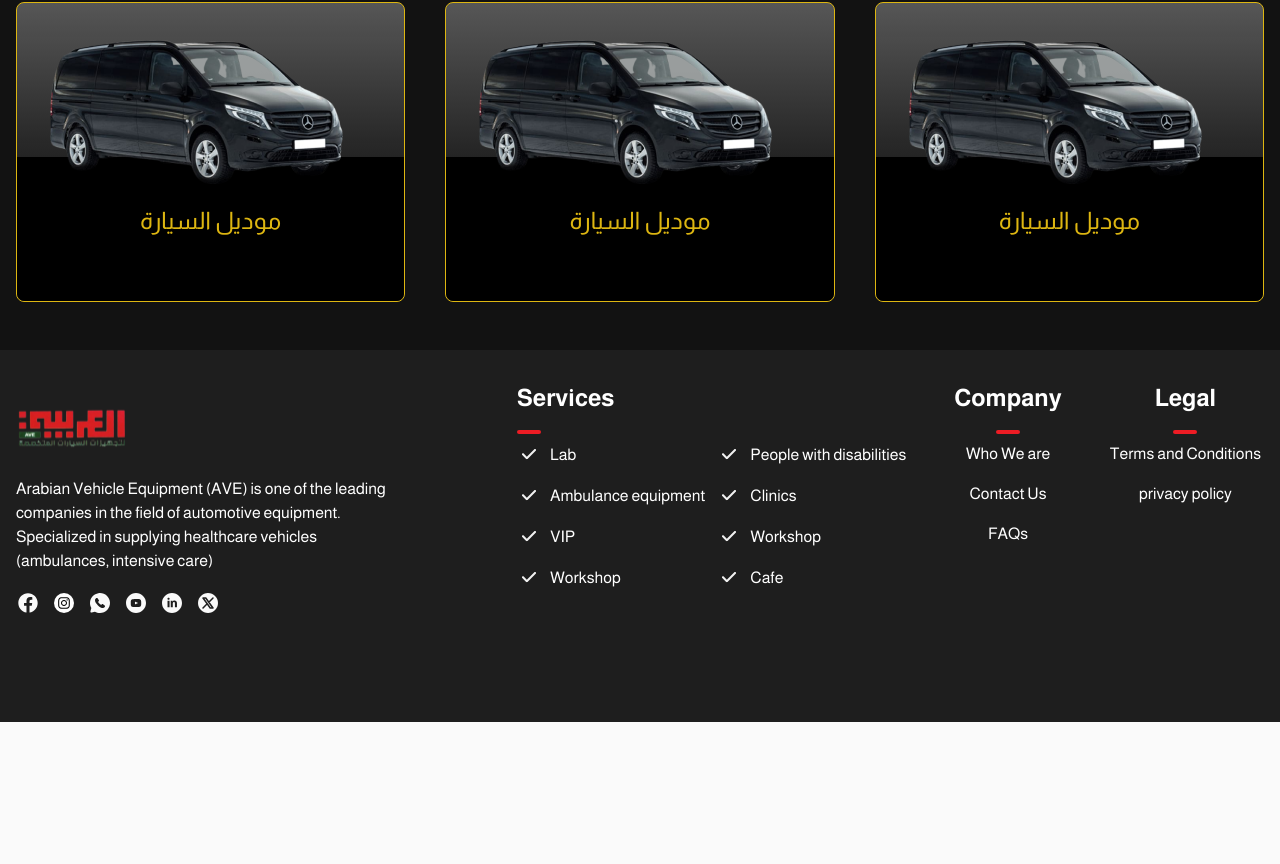
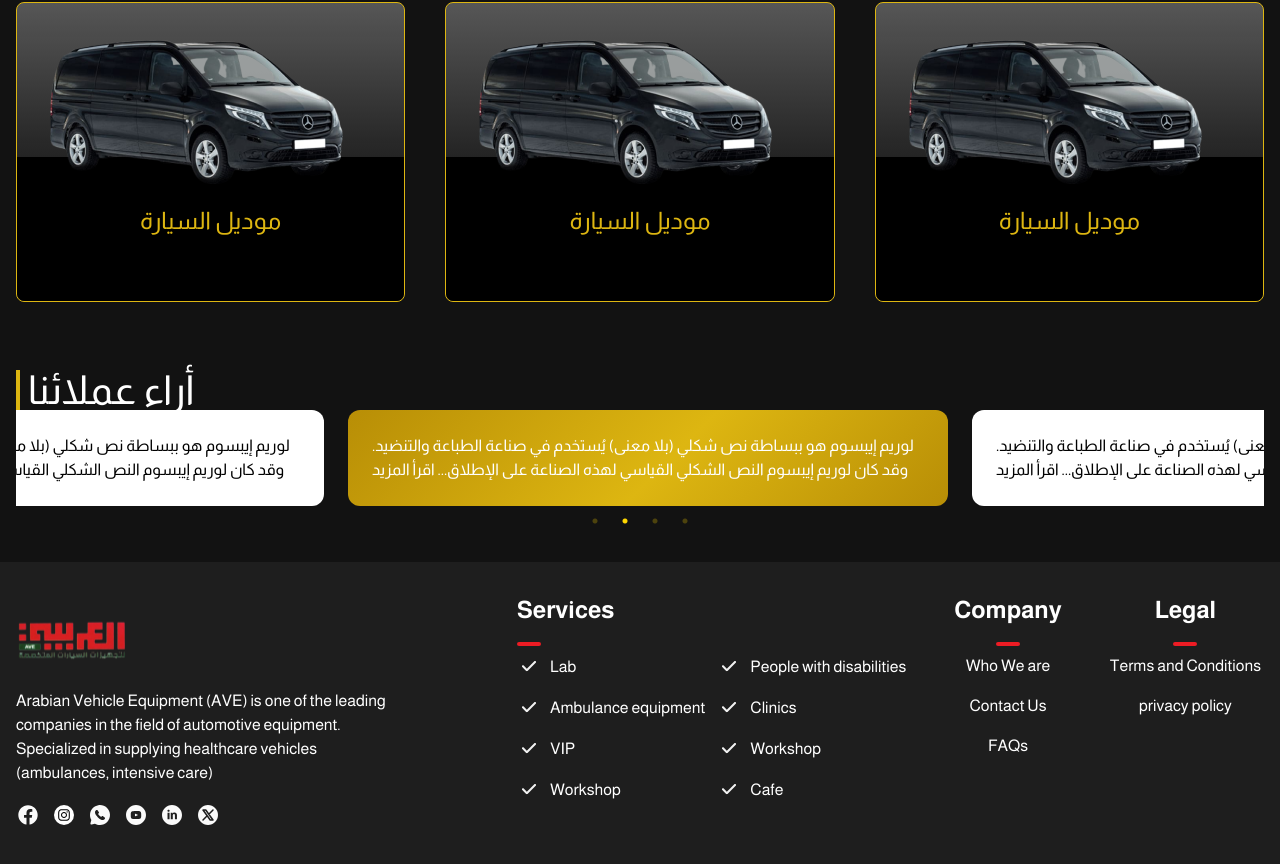
Before and after one commit to AQuadic/AVE_Reactjs, a React (Vite) app: page /vip in a window 1280 px wide. Shown: the part 976-1840 px from the top of the page. Before the commit the page ends 1698 px from the top, so only its background shows below. Built offline with nearby package versions, Linux system fonts and the light colour scheme.

Commit message:
adds structure for opinions

```diff
--- /dev/null
+++ b/src/components/Vip/OpinionCard.jsx
@@ -0,0 +1,17 @@
+import React from "react";
+
+const OpinionCard = ({ isGolden }) => {
+  return (
+    <div
+      className={`w-[350px] sm:w-[600px] mx-5 p-6 ${isGolden ? "yellow-gradient text-white" : "bg-white text-black"} rounded-xl`}
+    >
+      <p>
+        لوريم إيبسوم هو ببساطة نص شكلي (بلا معنى) يُستخدم في صناعة الطباعة
+        والتنضيد. وقد كان لوريم إيبسوم النص الشكلي القياسي لهذه الصناعة على
+        الإطلاق... اقرأ المزيد
+      </p>
+    </div>
+  );
+};
+
+export default OpinionCard;
--- a/src/components/Vip/VipOpinions.jsx
+++ b/src/components/Vip/VipOpinions.jsx
@@ -1,7 +1,86 @@
-import React from "react";
+import Slider from "react-slick";
+import certificates from "../../assets/images/certificates.webp";
+import "slick-carousel/slick/slick.css";
+import "slick-carousel/slick/slick-theme.css";
+import OpinionCard from "@/components/Vip/OpinionCard.jsx";
+import { useEffect } from "react";
 
 const VipOpinions = () => {
-  return <div></div>;
+  const certificatesArray = Array(4).fill(certificates);
+
+  // Apply custom styles for yellow dots
+  useEffect(() => {
+    // Add custom CSS for yellow dots
+    const style = document.createElement("style");
+    style.innerHTML = `
+      .yellow-dots .slick-dots li button:before {
+        color: #FFD700 !important;
+      }
+      .yellow-dots .slick-dots li.slick-active button:before {
+        color: #FFD700 !important;
+        opacity: 1;
+      }
+    `;
+    document.head.appendChild(style);
+
+    return () => {
+      document.head.removeChild(style);
+    };
+  }, []);
+
+  const settings = {
+    dots: true,
+    infinite: true,
+    speed: 500,
+    slidesToShow: 1, // Show only 1 slide in the center
+    slidesToScroll: 1,
+    arrows: false,
+    autoplay: true,
+    autoplaySpeed: 3000,
+    centerMode: true, // Enable center mode
+    centerPadding: "25%", // Show about half of the adjacent slides
+    responsive: [
+      {
+        breakpoint: 1024,
+        settings: {
+          slidesToShow: 1,
+          centerMode: true,
+          centerPadding: "20%",
+        },
+      },
+      {
+        breakpoint: 768,
+        settings: {
+          slidesToShow: 1,
+          centerMode: true,
+          centerPadding: "15%",
+        },
+      },
+      {
+        breakpoint: 480,
+        settings: {
+          slidesToShow: 1,
+          centerMode: true,
+          centerPadding: "10%",
+        },
+      },
+    ],
+  };
+
+  return (
+    <section className="container mx-auto mt-5 px-4 pb-14">
+      <h2 className="flex items-center gap-2">
+        <div className="h-10 w-1 bg-vipColor"></div>
+        <span className="text-2xl sm:text-[40px]">أراء عملائنا</span>
+      </h2>
+
+      <Slider {...settings} className="yellow-dots">
+        {certificatesArray.map((_, index) => (
+          <OpinionCard key={index} isGolden={index === 1} />
+        ))}
+      </Slider>
+    </section>
+  );
 };
 
 export default VipOpinions;
```
